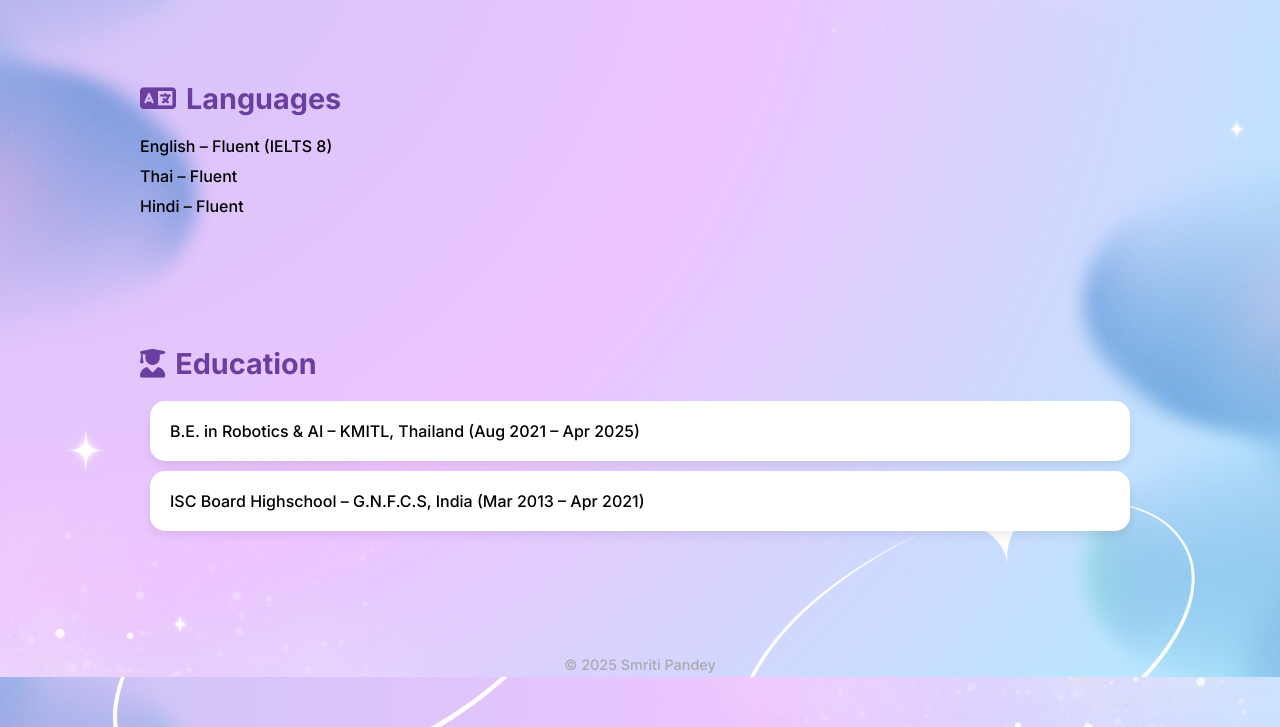
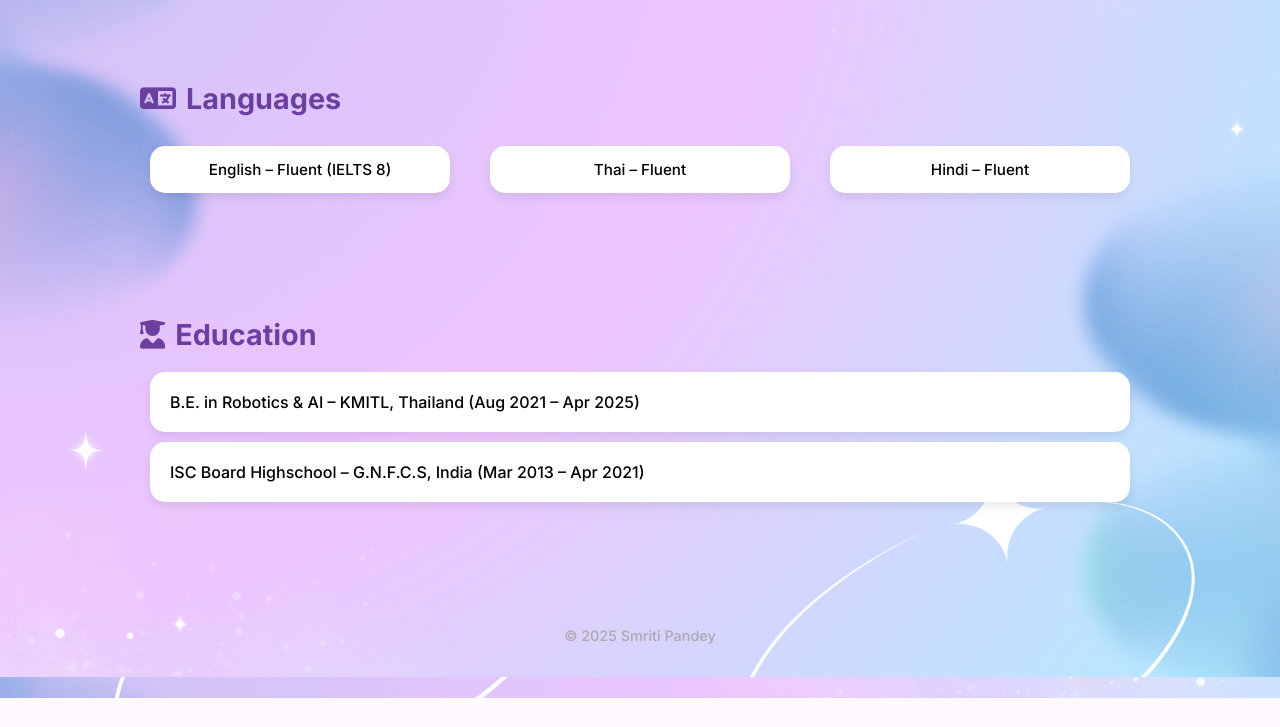
Before and after one commit to smritipandeysp/cv-website, a website: page index.html in a window 1280 px wide. Shown: the part 1883-2610 px from the top of the page. After the commit the page ends 2581 px from the top, so only its background shows below. Drawn offline with Linux system fonts and the light colour scheme.

Commit message:
language

```diff
--- a/index.html
+++ b/index.html
@@ -102,17 +102,15 @@
     </div>
   </section>
 
-
-
-
   <section class="container section" id="languages">
     <h2 class="section-title"><i class="fa-solid fa-language"></i> Languages</h2>
-    <ul class="lang-list">
-      <li>English – Fluent (IELTS 8)</li>
-      <li>Thai – Fluent</li>
-      <li>Hindi – Fluent</li>
-    </ul>
+    <div class="grid small-cards">
+      <div class="card">English – Fluent (IELTS 8)</div>
+      <div class="card">Thai – Fluent</div>
+      <div class="card">Hindi – Fluent</div>
+    </div>
   </section>
+
 
   <section class="container section" id="education">
     <h2 class="section-title"><i class="fa-solid fa-user-graduate"></i> Education</h2>
--- a/style.css
+++ b/style.css
@@ -227,7 +227,6 @@ footer {
   box-shadow: 0 8px 16px rgba(0,0,0,0.15);
 }
 
-/* Smaller cards for certificate section */
 .small-cards .card {
   padding: 14px 18px;
   font-size: 0.95rem;
```
